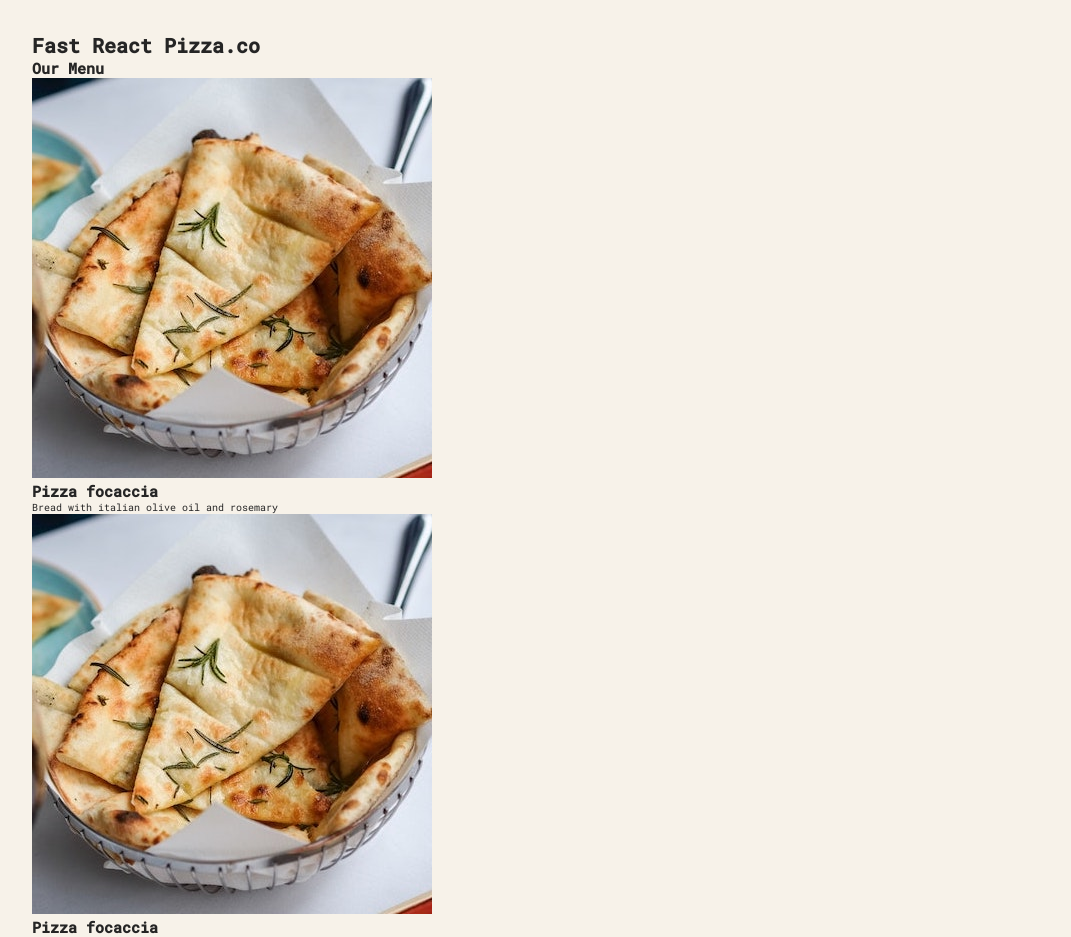
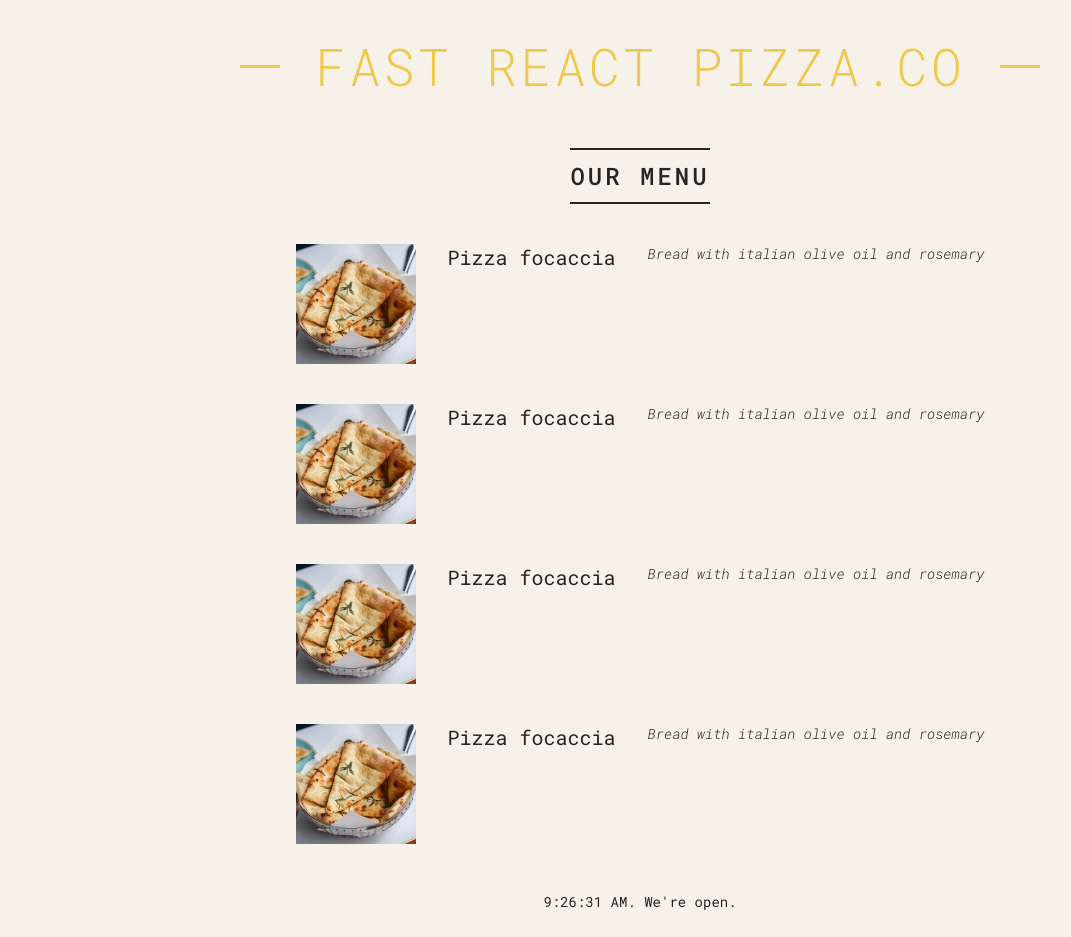
Before and after one commit to LinSchmitz/miniAssignments, a React (Vite) app in the folder pizza-menu/: page / in a window 1280 px wide. Shown: the top 937 px of the page, without its empty margins (0-1071 px from the left). Built offline with nearby package versions, Linux system fonts and the light colour scheme; the HTML template or start-up script is replaced by a standard one.

Commit message:
add pizza-menu some style

```diff
--- a/pizza-menu/src/App.jsx
+++ b/pizza-menu/src/App.jsx
@@ -1,4 +1,5 @@
 import React, { useEffect, useState } from 'react';
+import './index.css';
 
 const pizzaData = [
   {
@@ -47,7 +48,7 @@
 
 export default function App() {
   return (
-    <div>
+    <div className="container">
       <Header />
       <Menu />
       <Footer />
@@ -57,34 +58,45 @@
 
 function Header() {
   return (
-    <div>
+    <header className="header">
       <h1>Fast React Pizza.co</h1>
-    </div>
+    </header>
   );
 }
 
 function Menu() {
   return (
-    <div>
+    <main className="menu">
       <h2>Our Menu</h2>
       <Pizza />
       <Pizza />
       <Pizza />
       <Pizza />
-    </div>
+    </main>
   );
 }
 
 function Pizza() {
   return (
-    <div>
+    <div className="pizza">
       <img src="./public/pizzas/focaccia.jpg" alt="focaccia" />
-      <h2>Pizza focaccia</h2>
+      <h3>Pizza focaccia</h3>
       <p>Bread with italian olive oil and rosemary</p>
     </div>
   );
 }
 
 function Footer() {
-  return <footer>{new Date().toLocaleTimeString()}. We're open.</footer>;
+  const Hour = new Date().toLocaleTimeString();
+  const openHour = '12';
+  const closeHour = '22';
+  const isOpen = Hour >= openHour && Hour <= closeHour;
+
+  console.log(isOpen, Hour, openHour);
+
+  return (
+    <footer className="footer">
+      {new Date().toLocaleTimeString()}. We're open.
+    </footer>
+  );
 }
--- a/pizza-menu/src/index.css
+++ b/pizza-menu/src/index.css
@@ -57,7 +57,7 @@
   display: block;
   content: '';
   height: 3px;
-  width: 12rem;
+  width: 4rem;
   background-color: #edc84b;
   position: absolute;
   top: calc(50% - 1px);
```
